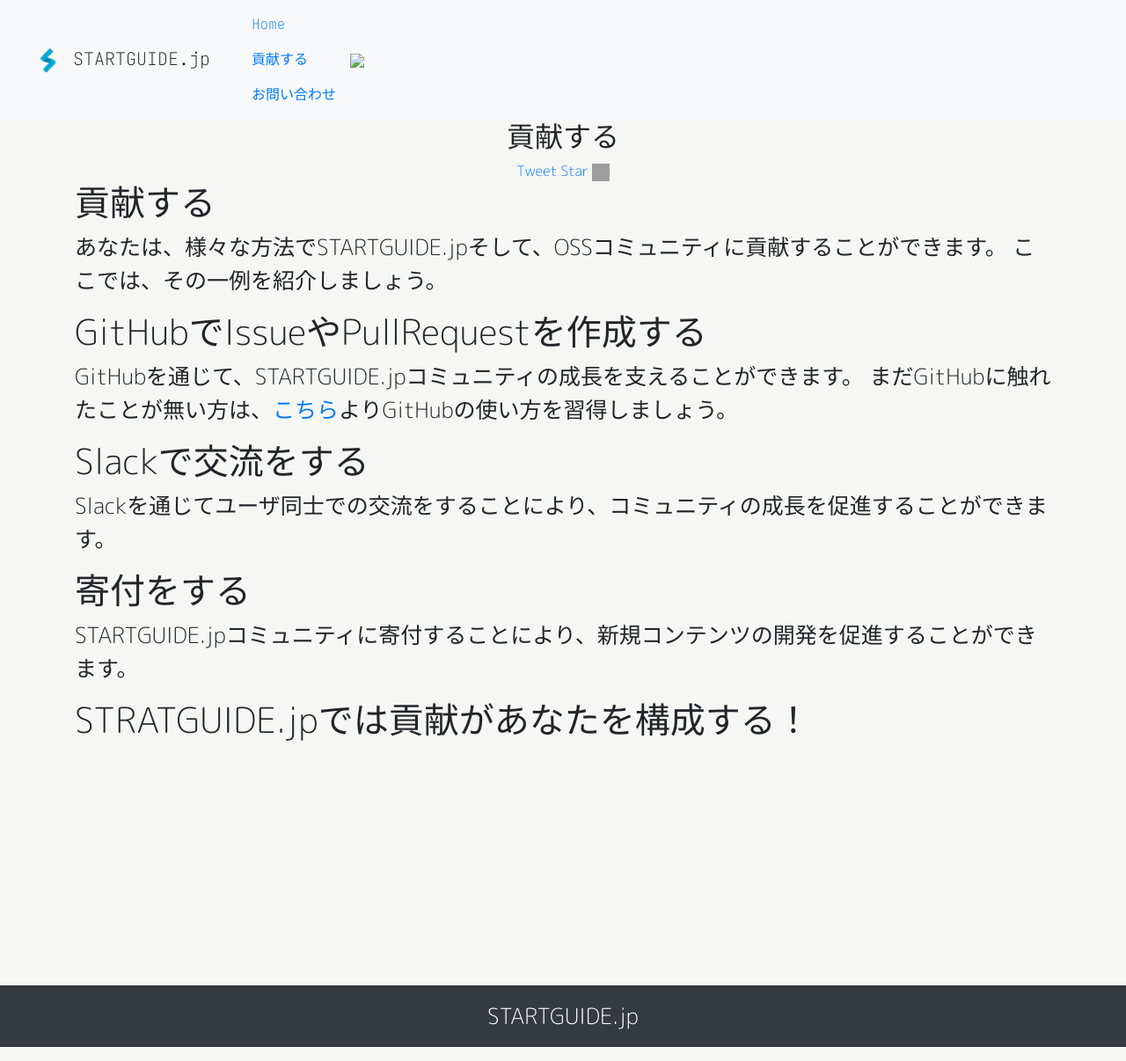
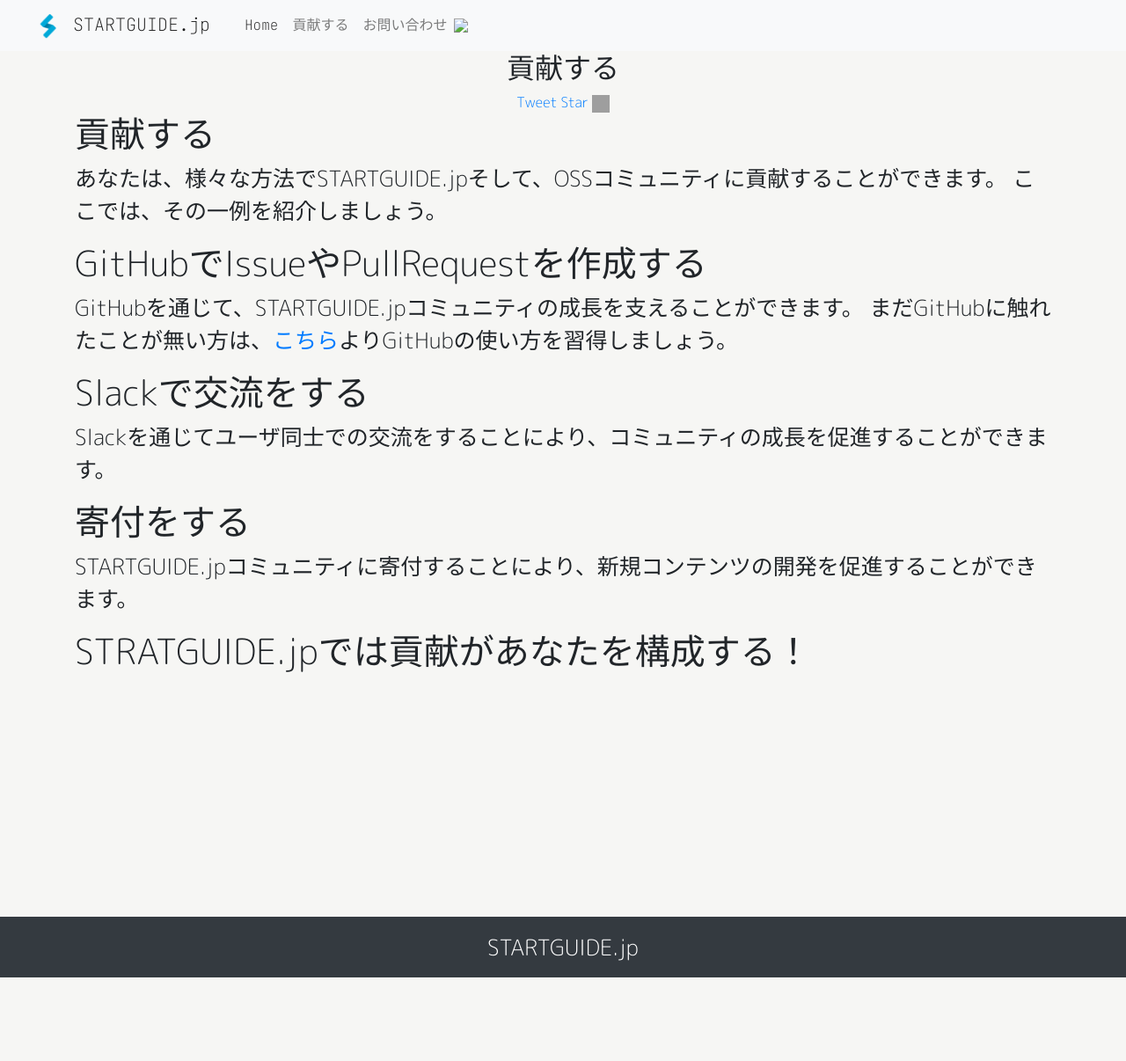
Before and after one commit to startguide/startguide.jp, a Jekyll site: the page built from joins.md, in a window 1280 px wide. Shown: the whole page at 88% size. Built offline with Jekyll 4.4.1, drawn with Linux system fonts in a browser that asks for light colours; nearby versions of some CDN libraries; our own code applies the rules of GitHub Pages for plain Markdown files; comment, search, counter and statistics services are not loaded; after the commit the page ends 1127 px from its top, so only the background shows below that; grey boxes are pictures that could not be loaded.

Commit message:
Update header.html

```diff
--- a/_includes/header.html
+++ b/_includes/header.html
@@ -20,7 +20,7 @@
     <span class="navbar-toggler-icon"></span>
   </button>
   <div class="collapse navbar-collapse" id="navbarNavAltMarkup">
-    <div class="navbar-nav　mr-auto">
+    <div class="navbar-nav">
       <a class="nav-item nav-link active" href="https://startguide.jp">Home</a>
       <a class="nav-item nav-link" href="https://startguide.jp/joins.html">貢献する</a>
       <a class="nav-item nav-link" href="https://docs.google.com/forms/d/e/1FAIpQLSfEXbbOVTpsIaGhHwDcgwf69e7Xv9o17LI19d7RJDcEmGY0lQ/viewform?usp=sf_link">お問い合わせ</a>
```
